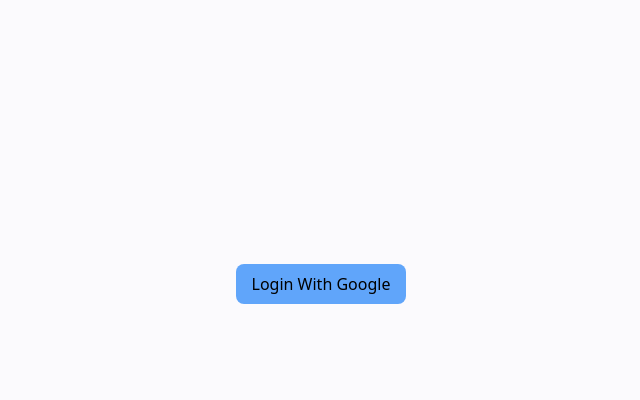
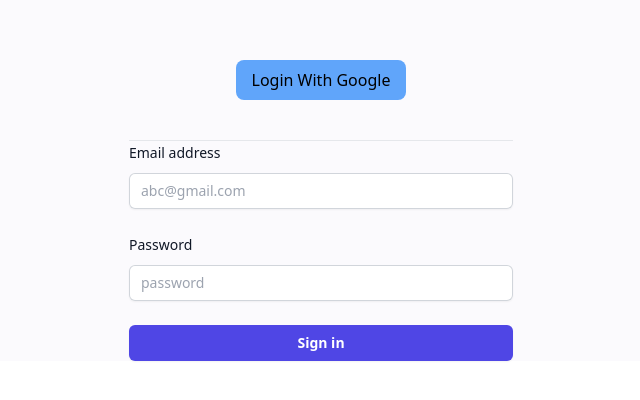
Before and after one commit to Jayoooppp/E-commerce-admin, a Next.js app: page / in a window 1280 px wide. Shown: the part 116-516 px from the top of the page, without its empty margins (319-959 px from the left). Built offline with nearby package versions, Linux system fonts and the light colour scheme; no server answers.

Commit message:
login added

```diff
--- a/components/Layout.js
+++ b/components/Layout.js
@@ -1,20 +1,83 @@
 import Image from 'next/image'
 import { Inter } from 'next/font/google'
-import { useSession, signIn, signOut } from "next-auth/react"
+import { useSession, signIn, signOut, getSession } from "next-auth/react";
+
 import Nav from '@/components/Nav';
 import { useState } from 'react';
 import Logo from './Logo';
 
-export default function Layout({ children }) {
-    const { data: session } = useSession();
+function Layout({ children }) {
+    const { data: session, status } = useSession();
     const [showNav, setShowNav] = useState(false)
+    const [email, setEmail] = useState("");
+    const [password, setPassword] = useState("");
+
+    const handleLogin = async (e) => {
+        e.preventDefault();
+        const res = await signIn('credentials', {
+            email,
+            password,
+            redirect: false
+        })
+    }
+
+
     if (!session) {
         return (
-            <div className='bg-bgGray w-screen h-screen flex items-center'>
-                <div className='text-center w-full'>
-                    <button className="bg-blue-400 p-2 px-4 rounded-lg" onClick={() => signIn('google')}>Login With Google</button>
+            <>
+                <div className='bg-bgGray w-screen pt-44 flex items-center'>
+                    <div className='text-center w-full'>
+                        <button className="bg-blue-400 p-2 px-4 rounded-lg" onClick={() => signIn('google')}>Login With Google</button>
+                    </div>
                 </div>
-            </div>
+
+                <div class="bg-bgGray flex min-h-full flex-col justify-center px-6  lg:px-8">
+                    <div class="mt-10 sm:mx-auto sm:w-full sm:max-w-sm">
+                        <hr />
+                        <form class="space-y-6" action="#" method="POST">
+                            <div>
+                                <label for="email" class="block text-sm font-medium leading-6 text-gray-900">Email address</label>
+                                <div class="mt-2">
+                                    <input
+                                        value={email}
+                                        placeholder="abc@gmail.com"
+                                        name="email" type="email"
+                                        autocomplete="email"
+                                        required
+                                        onChange={(e) => {
+                                            setEmail(e.target.value)
+                                        }}
+                                        class="block w-full rounded-md border-0 py-1.5 text-gray-900 shadow-sm ring-1 ring-inset ring-gray-300 placeholder:text-gray-400 focus:ring-2 focus:ring-inset focus:ring-indigo-600 sm:text-sm sm:leading-6" />
+
+                                </div>
+                            </div>
+                            <div>
+                                <div class="flex items-center justify-between">
+                                    <label for="password" class="block text-sm font-medium leading-6 text-gray-900">Password</label>
+                                </div>
+                                <div class="mt-2">
+                                    <input
+                                        value={password}
+                                        placeholder='password'
+                                        name="password"
+                                        type="password"
+                                        autocomplete="current-password"
+                                        required
+                                        onChange={(e) => {
+                                            setPassword(e.target.value)
+                                        }}
+                                        class="block w-full rounded-md border-0 py-1.5 text-gray-900 shadow-sm ring-1 ring-inset ring-gray-300 placeholder:text-gray-400 focus:ring-2 focus:ring-inset focus:ring-indigo-600 sm:text-sm sm:leading-6" />
+
+                                </div>
+                            </div>
+
+                            <div>
+                                <button onClick={(e) => handleLogin(e)} type="submit" class="flex w-full justify-center rounded-md bg-indigo-600 px-3 py-1.5 text-sm font-semibold leading-6 text-white shadow-sm hover:bg-indigo-500 focus-visible:outline focus-visible:outline-2 focus-visible:outline-offset-2 focus-visible:outline-indigo-600">Sign in</button>
+                            </div>
+                        </form>
+                    </div>
+                </div>
+            </>
         )
     } else {
         return (
@@ -41,3 +104,7 @@
         )
     }
 }
+
+
+
+export default Layout;
--- /dev/null
+++ b/models/Order.js
@@ -0,0 +1,18 @@
+import mongoose, { models } from "mongoose"
+const orderSchema = new mongoose.Schema({
+    line_items: Object,
+    name: String,
+    email: String,
+    address: String,
+    city: String,
+    postalcode: String,
+    country: String,
+    paid: Boolean
+}, {
+    timestamps: true
+}
+)
+
+
+const Order = models?.Order || mongoose.model("Order", orderSchema);
+export default Order;
--- a/models/Products.js
+++ b/models/Products.js
@@ -6,6 +6,8 @@
     images: [{ type: String }],
     category: { type: mongoose.Types.ObjectId, ref: 'Category' },
     properties: { type: Object }
+}, {
+    timestamps: true
 })
 
 const Product = mongoose.models.Product || mongoose.model('Product', productSchema);
--- a/pages/api/auth/[...nextauth].js
+++ b/pages/api/auth/[...nextauth].js
@@ -1,16 +1,41 @@
-import NextAuth, { getServerSession } from 'next-auth'
+import NextAuth, { getServerSession } from 'next-auth';
+import CredentialsProvider from 'next-auth/providers/credentials';
 import GoogleProvider from 'next-auth/providers/google'
 import { MongoDBAdapter } from "@next-auth/mongodb-adapter";
 import clientPromise from "@/lib/mongodb";
 
-const adminEmails = ['pateljay5431@gmail.com'];
+const adminEmails = ['pateljay5431@gmail.com', 'admin123@gmail.com'];
 
 export const authOptions = {
     secret: process.env.SECRET,
+    session: {
+        strategy: "jwt",
+    },
     providers: [
+
         GoogleProvider({
             clientId: process.env.GOOGLE_ID,
             clientSecret: process.env.GOOGLE_SECRET
+        }),
+        CredentialsProvider({
+            type: "credentials",
+            credentials: {},
+            authorize(credentials, req) {
+                const { email, password } = credentials
+                // perform you login logic
+                // find out user from db
+                if (email !== "admin123@gmail.com" || password !== "pass@123") {
+                    throw new Error("invalid credentials");
+                }
+
+                // if everything is fine
+                return {
+                    id: "1234",
+                    name: "admin",
+                    email: "admin123@gmail.com",
+                    role: "admin",
+                };
+            },
         }),
     ],
     adapter: MongoDBAdapter(clientPromise),
@@ -21,7 +46,9 @@
             } else {
                 return false;
             }
+
         },
+
     },
 };
 
@@ -30,7 +57,7 @@
 export async function isAdminRequest(req, res) {
     const session = await getServerSession(req, res, authOptions);
     if (!adminEmails.includes(session?.user?.email)) {
-        res.status(401);
+        res.status(402);
         res.end();
         throw 'not an admin';
     }
--- a/pages/api/category.js
+++ b/pages/api/category.js
@@ -6,7 +6,7 @@
     await mongooseConnect();
     const { method } = req;
 
-    await isAdminRequest(req, res);
+    // await isAdminRequest(req, res);
     if (method === "POST") {
         const { name, parentCategory, properties } = req.body;
         let categoryDoc;
@@ -21,7 +21,6 @@
 
     if (method === "PUT") {
         const { name, parentCategory, _id, properties } = req.body;
-        console.log(req.body)
         let categoryDoc;
         if (parentCategory !== "") {
             categoryDoc = await Category.updateOne({ _id }, { name, parent: parentCategory, properties });
--- /dev/null
+++ b/pages/api/orders.js
@@ -0,0 +1,12 @@
+import { mongooseConnect } from "@/lib/mongoose";
+import Order from "@/models/Order";
+
+export default async function handler(req, res) {
+    await mongooseConnect();
+
+
+    if (req.method === "GET") {
+        const orders = await Order.find({}).sort({ createdAt: -1 });
+        return res.status(203).json(orders)
+    }
+}
--- a/pages/api/products.js
+++ b/pages/api/products.js
@@ -5,7 +5,8 @@
 export default async function handle(req, res) {
     const { method } = req;
     await mongooseConnect();
-    await isAdminRequest(req, res);
+    // await isAdminRequest(req, res);
+
     if (method === "GET") {
         if (req.query?.id) {
             res.json(await Product.findById(req.query.id))
@@ -24,7 +25,6 @@
     }
 
     if (method === "PUT") {
-        console.log(req.body)
         const { title, description, price, id, images, category, properties } = req.body;
         await Product.updateOne({ _id: id }, { title, description, price, images, category, properties });
         res.json(true);
--- a/pages/index.js
+++ b/pages/index.js
@@ -8,7 +8,7 @@
         Hello, <b>{session?.user?.name}</b>
       </h2>
       <div className="flex bg-gray-300 gap-1 text-black rounded-lg overflow-hidden">
-        <img src={session?.user?.image} alt="" className="w-6 h-8 " referrerpolicy="no-referrer" />
+        <img src={session?.user?.image || "https://cdn.pixabay.com/photo/2015/10/05/22/37/blank-profile-picture-973460_960_720.png"} alt="" className="w-6 h-8 " referrerpolicy="no-referrer" />
         <span className="py-1 px-2">
           {session?.user?.name}
         </span>
```
Also changed, not shown: pages/categories.js (+17 -6 lines), pages/orders.js (+55 -2 lines), pages/products.js (+21 -10 lines), 1 other file (tests, documents, lock files or other folders).
